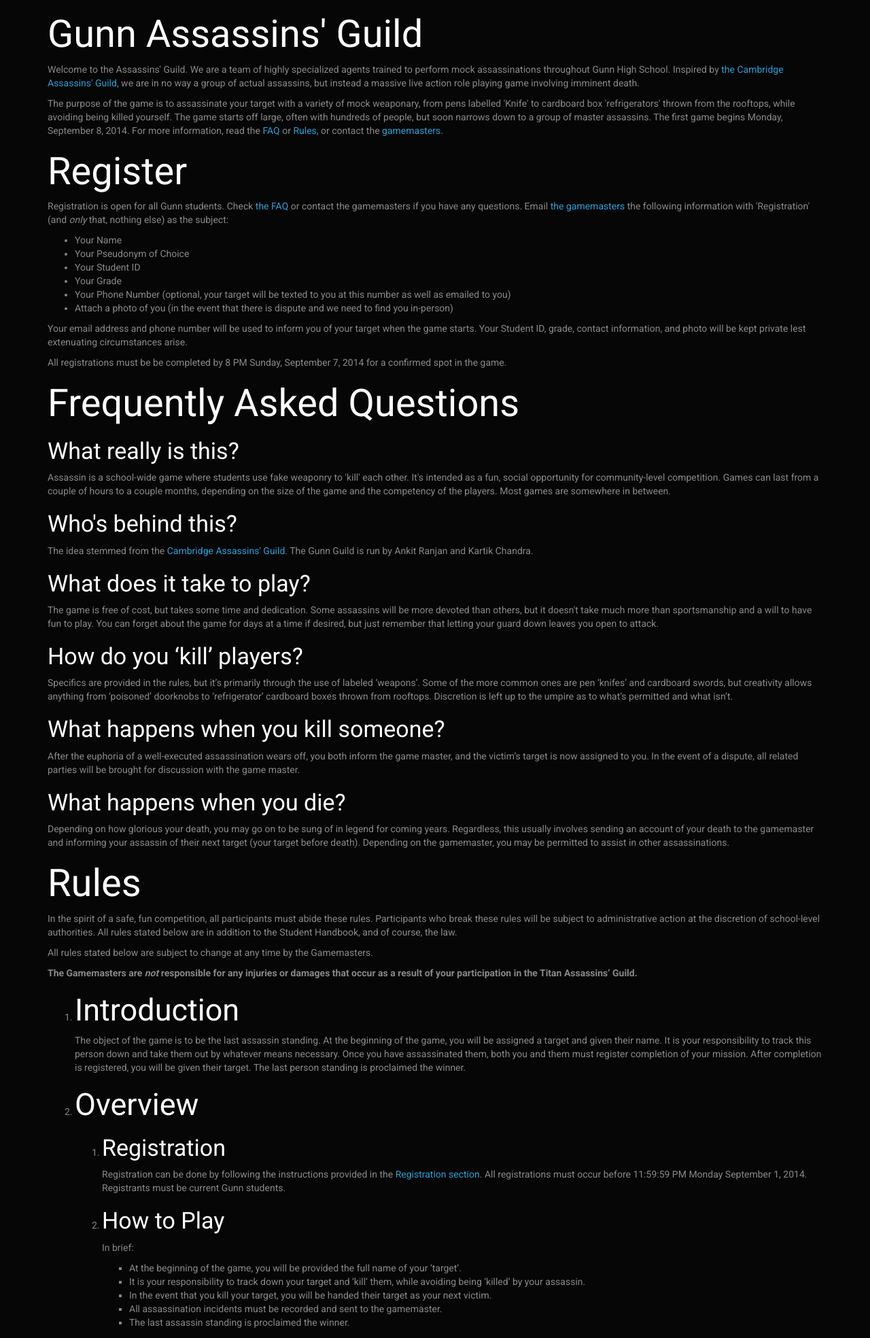
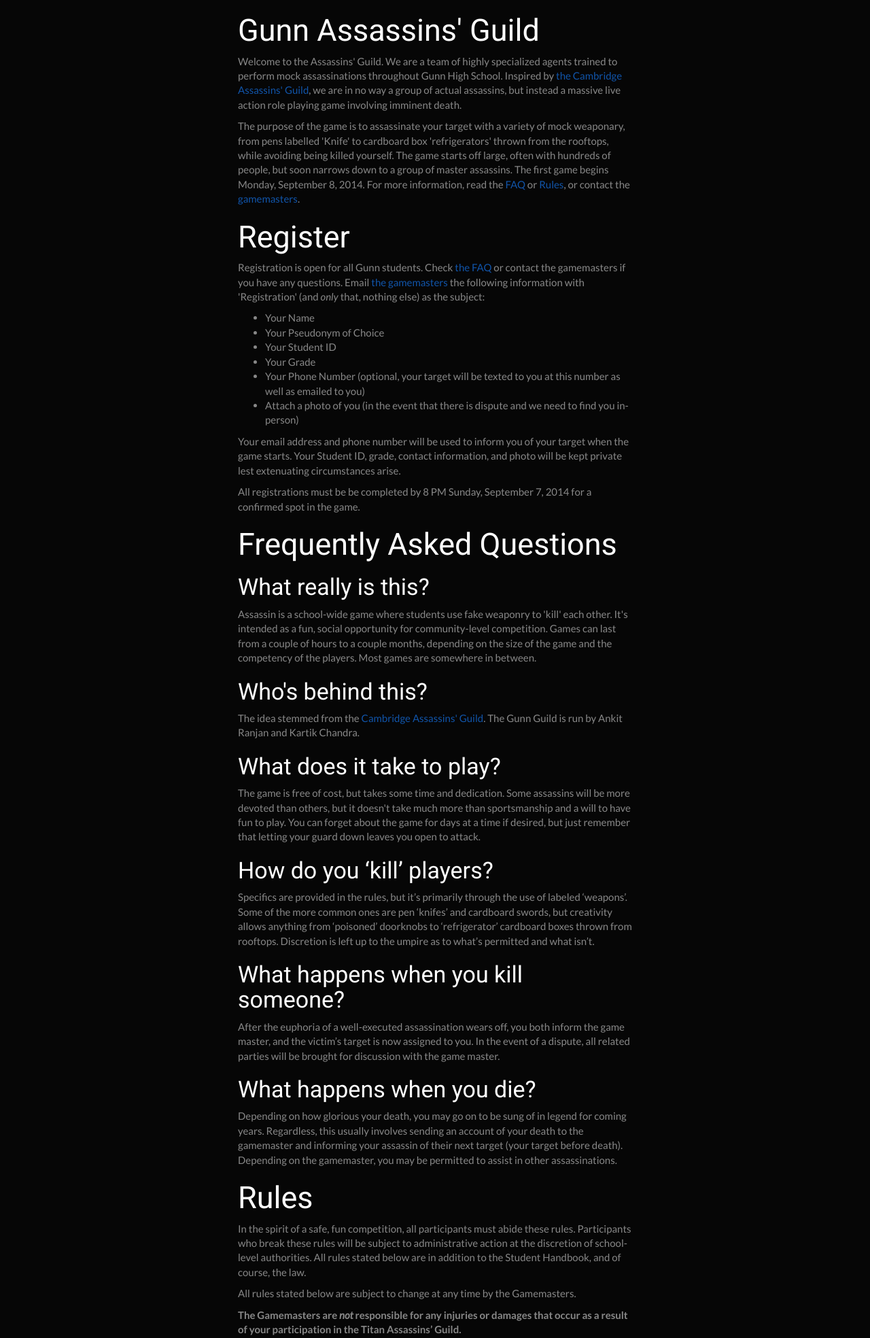
Before and after one commit to ankitr/assassin, a Flask app: template app/templates/index.html in a window 1280 px wide. Shown: the top 1968 px of the page at 68% size. Run offline with Flask 2, Linux system fonts and the light colour scheme; the template is opened without the code that fills it, so the values that code supplies are empty; some libraries are stand-ins or nearby versions.

Commit message:
basic styling

```diff
--- a/app/static/css/style.css
+++ b/app/static/css/style.css
@@ -1 +1,33 @@
-/* TODO(hardmath123): this */
+@import url(http://fonts.googleapis.com/css?family=Lato:400,700,400italic);
+
+* {
+    box-sizing: border-box;
+}
+
+body {
+    margin: 0px;
+    padding: 0px;
+    font-family: Lato, sans-serif;
+    font-size: 15px;
+}
+
+.container {
+    width: 40em;
+    max-width: 100%;
+    margin-left: auto;
+    margin-right: auto;
+    padding-left: 10px;
+    padding-right: 10px;
+}
+
+h1 {
+    font-size: 3em;
+}
+
+a {
+    color: #15a;
+    text-decoration: none;
+}
+a:hover {
+    text-decoration: underline;
+}
--- a/app/static/index.html
+++ b/app/static/index.html
@@ -5,8 +5,8 @@
     <meta charset="utf-8">
     <meta name="viewport" content="width=device-width, initial-scale=1">
     <title>Gunn Assassins' Guild</title>
-    <link rel="stylesheet" type="text/css" href="//normalize-css.googlecode.com/svn/trunk/normalize.css">
-    <link rel="stylesheet" type="text/css" href="/css/bootstrap.min.css">
+    <!--<link rel="stylesheet" type="text/css" href="//normalize-css.googlecode.com/svn/trunk/normalize.css">-->
+    <!--<link rel="stylesheet" type="text/css" href="/css/bootstrap.min.css">-->
     <link href="/css/style.css" type="text/css" rel="stylesheet">
 </head>
 
```
